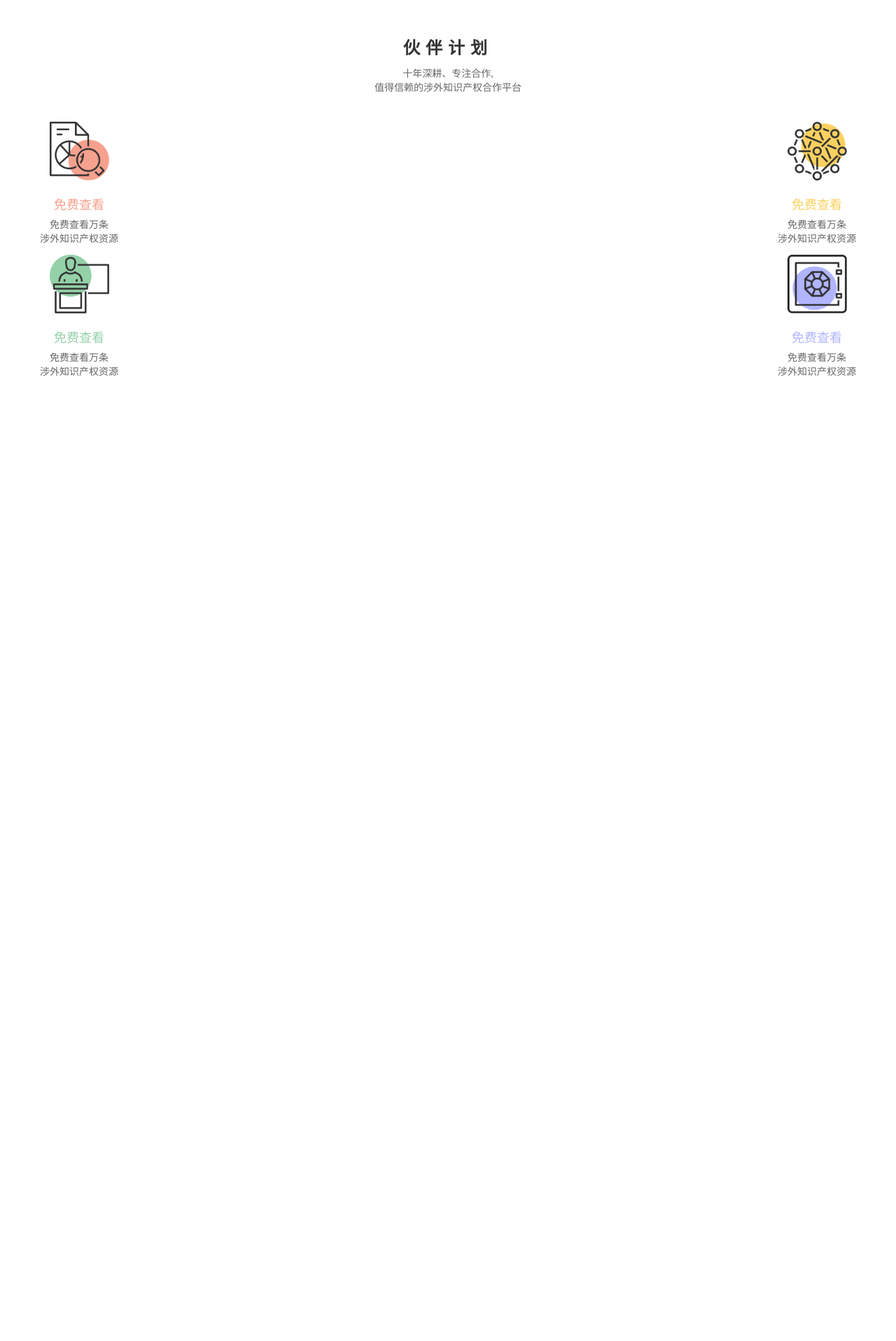
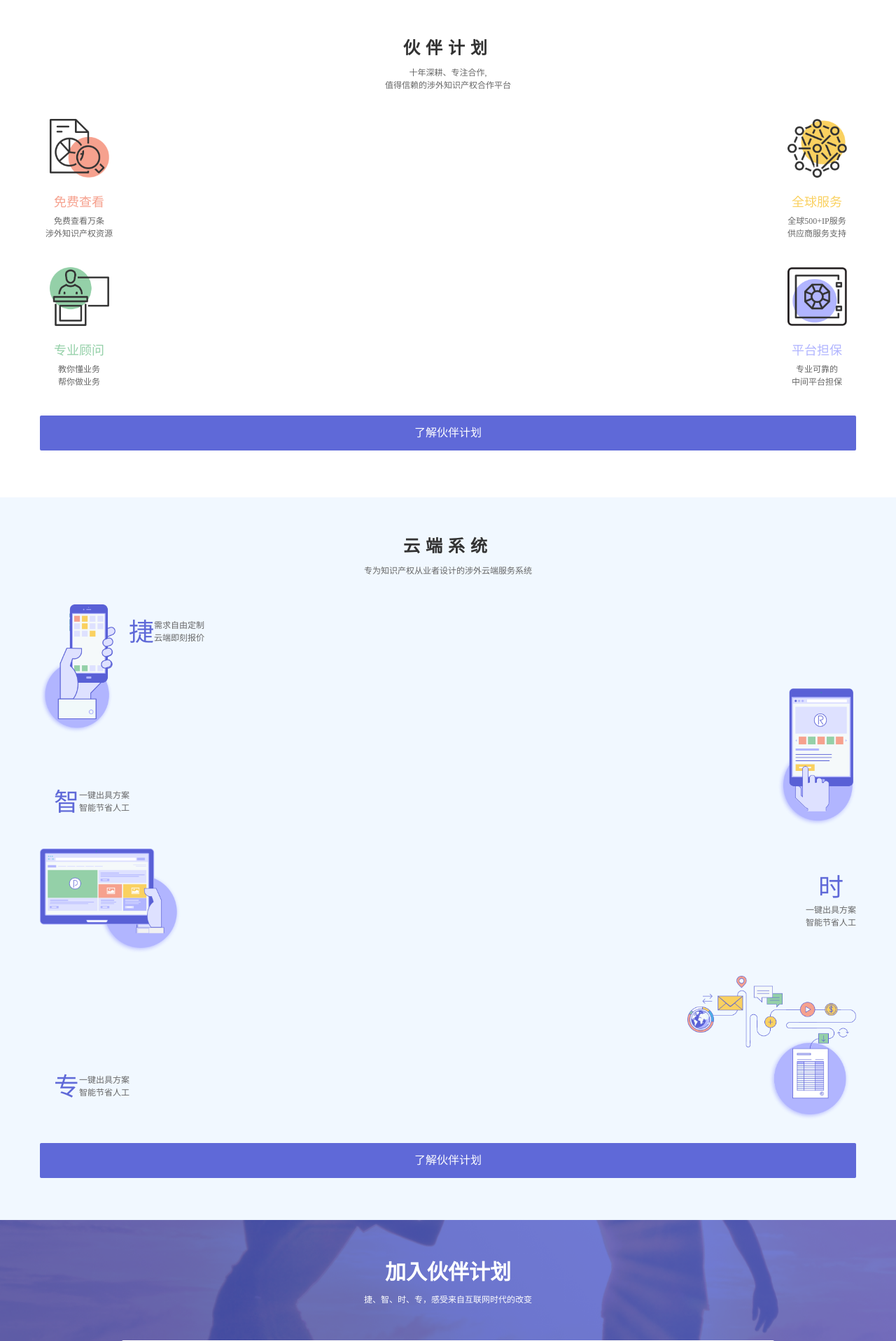
Before and after one commit to snowheaven1995/huobanmobile, a Django app: page /mobile in a window 1280 px wide. Shown: the part 517-2434 px from the top of the page at 70% size. Before the commit the page ends 1055 px from the top, so only its background shows below. Run offline with Django 3.2, Linux system fonts and the light colour scheme; some libraries are stand-ins or nearby versions.

Commit message:
header and footer wait

```diff
--- a/static/css/mobile_forward.css
+++ b/static/css/mobile_forward.css
@@ -11,6 +11,7 @@ h2{
     width: 100%;
     padding: 50px 57px 60px 57px;
     box-sizing: border-box;
+
 }
 .first_region{
     width: 100%;
@@ -23,6 +24,18 @@ h2{
 }
 .partner_region{
    height: 712px;
+}
+.cloud_region{
+    height: 1033px;
+    background-color: #F1F8FF;
+    overflow: hidden;
+}
+.join_region{
+    background: url('../image/join_back.png') no-repeat;
+    background-size: cover;
+    background-position: center;
+    width: 100%;
+    height: 370px;
 }
 .icon{
     fill: #FFFFFF;
@@ -93,7 +106,7 @@ h2{
     font-family: "Songti SC";
 }
 .text p{
-    font-size: 14px;
+    font-size: 12px;
     margin-top: 10px;
 }
 .btn_area{
@@ -110,6 +123,11 @@ h2{
     line-height: 50px;
     box-sizing: border-box;
     font-size: 16px;
+}
+.to_huoban{
+    background-color: #5F69D8;
+    color: #FFFFFF;
+    margin-top: 40px;
 }
 .to_register{
     color: #5960D6;
@@ -129,15 +147,16 @@ h2{
     letter-spacing: 8px;
 }
 .common_font{
-    font-size: 14px;
+    font-size: 12px;
     color: #666666;
 }
 .black{
+    width: 100%;
     height: 40px;
 }
 .item{
     width: 112px;
-    height: 150px;
+
     text-align: center;
 }
 .item_pic{
@@ -162,9 +181,11 @@ h2{
 }
 .expert{
     float: left;
+
 }
 .platform{
     float: right;
+
 }
 .globe_service_pic{
     background: url('../image/globe_server.png') no-repeat;
@@ -193,3 +214,100 @@ h2{
 .globe_service_h2{
     color: #FAD160;
 }
+.region_btn{
+    width: 100%;
+    height: 50px;
+    border-radius: 2px;
+
+    text-align: center;
+    line-height: 50px;
+    box-sizing: border-box;
+    font-size: 16px;
+}
+.cloud_content{
+    position: relative;
+    height: 770px;
+}
+.cloud_pic1{
+    position: absolute;
+    background: url('../image/cloud_pic1.png') no-repeat;
+    background-size: 100% 100%;
+    background-position: center;
+    top:0;
+    left: 0;
+    width: 108px;
+    height: 184px;
+}
+.cloud_pic2{
+    position: absolute;
+    background: url('../image/cloud_pic2.png') no-repeat;
+    background-size: 100% 100%;
+    background-position: center;
+    top:120px;
+    right:0;
+    width: 112px;
+    height: 197px;
+}
+.cloud_pic3{
+    position: absolute;
+    background: url('../image/cloud_pic3.png') no-repeat;
+    background-size: 100% 100%;
+    background-position: center;
+    top:349px;
+    left:0;
+    width: 201px;
+    height: 150px;
+
+}
+.cloud_pic4{
+    position: absolute;
+    background: url('../image/cloud_pic4.png') no-repeat;
+    background-size: 100% 100%;
+    background-position: center;
+    top:531px;
+    right: 0;
+    width: 241px;
+    height: 206px;
+}
+.block_left{
+    float: left;
+    font-size: 36px;
+    color: #5F69D8;
+}
+.block_right{
+    float: left;
+    padding: 10px 0;
+}
+.cloud_text1{
+    position: absolute;
+    width: 110px;
+    top: 10px;
+        left: 127px;
+}
+.cloud_text2{
+    position: absolute;
+    top: 253px;
+    width: 110px;
+    left: 20px;
+}
+.cloud_text3{
+    position: absolute;
+    top: 375px;
+    width: 72px;
+    right: 0;
+}
+.cloud_text4{
+    position: absolute;
+    top: 660px;
+    width: 110px;
+    left: 20px;
+}
+.time_cloud{
+    font-size: 36px;
+    color: #5F69D8;
+    text-align: center;
+}
+.to_cloud{
+    background-color: #5F69D8;
+    color: #FFFFFF;
+}
--- a/templates/mobile.html
+++ b/templates/mobile.html
@@ -56,25 +56,80 @@
     </div>
     <div class="item globe_service">
         <div class="item_pic globe_service_pic"></div>
-        <h2 class="globe_service_h2">免费查看</h2>
-        <p class="common_font">免费查看万条</p>
-        <p class="common_font">涉外知识产权资源</p>
+        <h2 class="globe_service_h2">全球服务</h2>
+        <p class="common_font">全球500+IP服务</p>
+        <p class="common_font">供应商服务支持</p>
     </div>
-    <div class="clear"></div>
+    <div class="clear "></div>
     <div class="black"></div>
     <div class="item expert">
         <div class="item_pic expert_pic"></div>
-        <h2 class="expert_h2">免费查看</h2>
-        <p class="common_font">免费查看万条</p>
-        <p class="common_font">涉外知识产权资源</p>
+        <h2 class="expert_h2">专业顾问</h2>
+        <p class="common_font">教你懂业务</p>
+        <p class="common_font">帮你做业务</p>
     </div>
     <div class="item platform">
         <div class="item_pic platform_pic"></div>
-        <h2 class="platform_h2">免费查看</h2>
-        <p class="common_font">免费查看万条</p>
-        <p class="common_font">涉外知识产权资源</p>
+        <h2 class="platform_h2">平台担保</h2>
+        <p class="common_font">专业可靠的</p>
+        <p class="common_font">中间平台担保</p>
     </div>
+    <div class="clear"></div>
+    <div class="region_btn to_huoban">了解伙伴计划</div>
 
+</div>
+<div class="region cloud_region">
+    <div class="region_title">
+        <h1>云端系统</h1>
+        <p class="common_font">专为知识产权从业者设计的涉外云端服务系统</p>
+    </div>
+    <div class="black"></div>
+    <div class="cloud_content">
+        <div class="cloud_pic1"></div>
+        <div class="cloud_pic2"></div>
+        <div class="cloud_pic3"></div>
+        <div class="cloud_pic4"></div>
+        <div class="cloud_text1">
+            <div class="block_left">捷</div>
+            <div class="block_right">
+                <p class="common_font">需求自由定制</p>
+                <p class="common_font">云端即刻报价</p>
+            </div>
+        </div>
+        <div class="cloud_text2">
+            <div class="block_left">智</div>
+            <div class="block_right">
+                <p class="common_font">一键出具方案</p>
+                <p class="common_font">智能节省人工</p>
+            </div>
+        </div>
+        <div class="cloud_text3">
+            <div class="time_cloud">时</div>
+            <div >
+                <p class="common_font">一键出具方案</p>
+                <p class="common_font">智能节省人工</p>
+            </div>
+        </div>
+        <div class="cloud_text4">
+            <div class="block_left">专</div>
+            <div class="block_right">
+                <p class="common_font">一键出具方案</p>
+                <p class="common_font">智能节省人工</p>
+            </div>
+        </div>
+    </div>
+    <div class="clear"></div>
+    <div class="region_btn to_cloud">了解伙伴计划</div>
+</div>
+<div class="region join_region">
+    <div class="text">
+        <h1>加入伙伴计划</h1>
+        <p>捷、智、时、专，感受来自互联网时代的改变</p>
+    </div>
+    <div class="btn_area">
+        <div class="btn to_register">免费注册</div>
+        <div class="btn to_show">预约演示</div>
+    </div>
 </div>
 <script type="text/javascript" src="//at.alicdn.com/t/font_346631_6kf7k1tn0ch7u8fr.js"></script>
 <script src="/static/js/jquery.min.js"></script>
```
Also changed, not shown: static/image/cloud_pic1.png (added), static/image/cloud_pic2.png (added), static/image/cloud_pic3.png (added), static/image/cloud_pic4.png (added), static/image/join_back.png (added).
